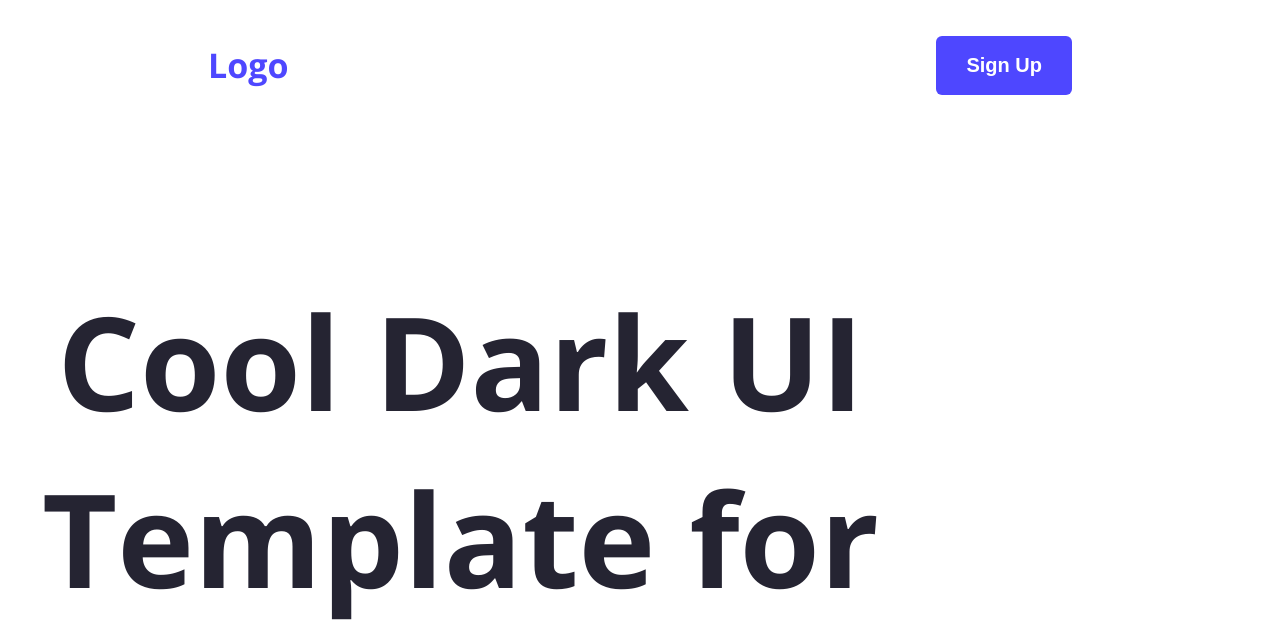
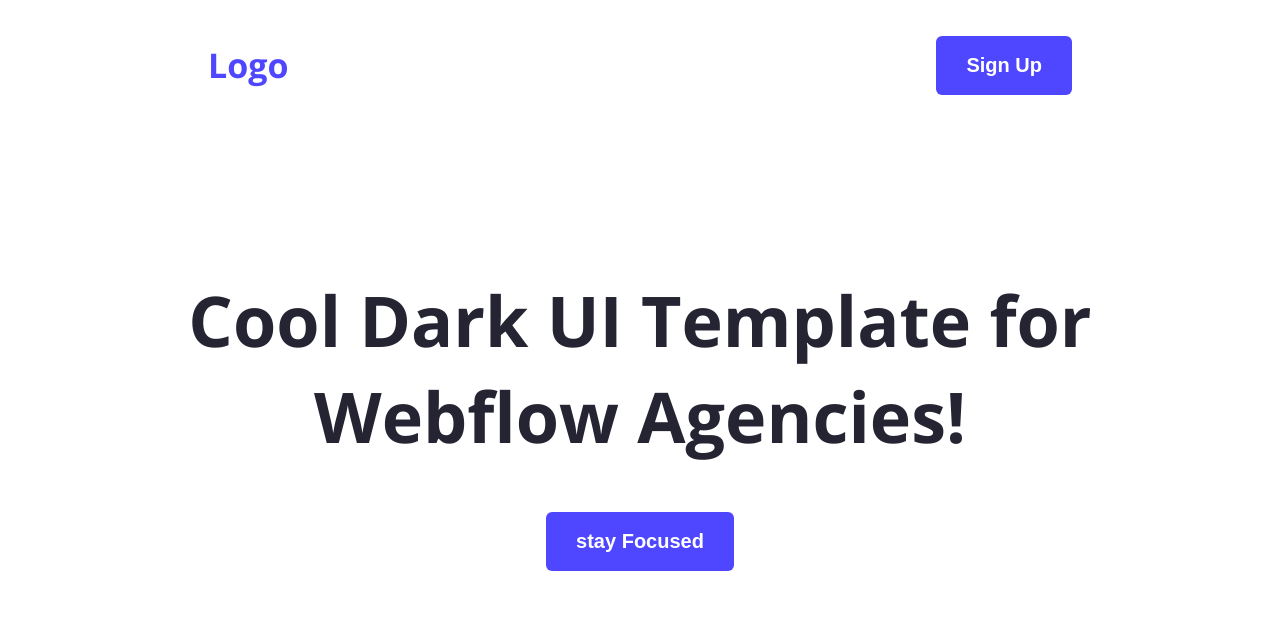
Before and after one commit to MubarakHossenAbir/my-second-website, a plain HTML site: page index.html in a window 1280 px wide. Shown: the top 629 px of the page. Drawn offline with nearby package versions, Linux system fonts and the light colour scheme.

Commit message:
added styles/blog.css

```diff
--- a/index.html
+++ b/index.html
@@ -9,7 +9,7 @@
     <link href="https://fonts.googleapis.com/css2?family=Open+Sans:ital,wght@0,300..800;1,300..800&display=swap" rel="stylesheet">
     <link rel="stylesheet" href="styles/blog.css">
 </head>
-
+<body>
 <body class="open-sans-normal">
     <header class="header">
         <nav>
--- a/styles/blog.css
+++ b/styles/blog.css
@@ -83,12 +83,10 @@ nav ul a {
 .banner-title {
   color: #252432;
   font-weight: bold;
-  font-size: 65px;
+  font-size: 35px;
   margin-top: 150px;
   margin-bottom: 80px;
   text-align: center;
-  width:905px
-
 }
 
 /* header styles */
```
